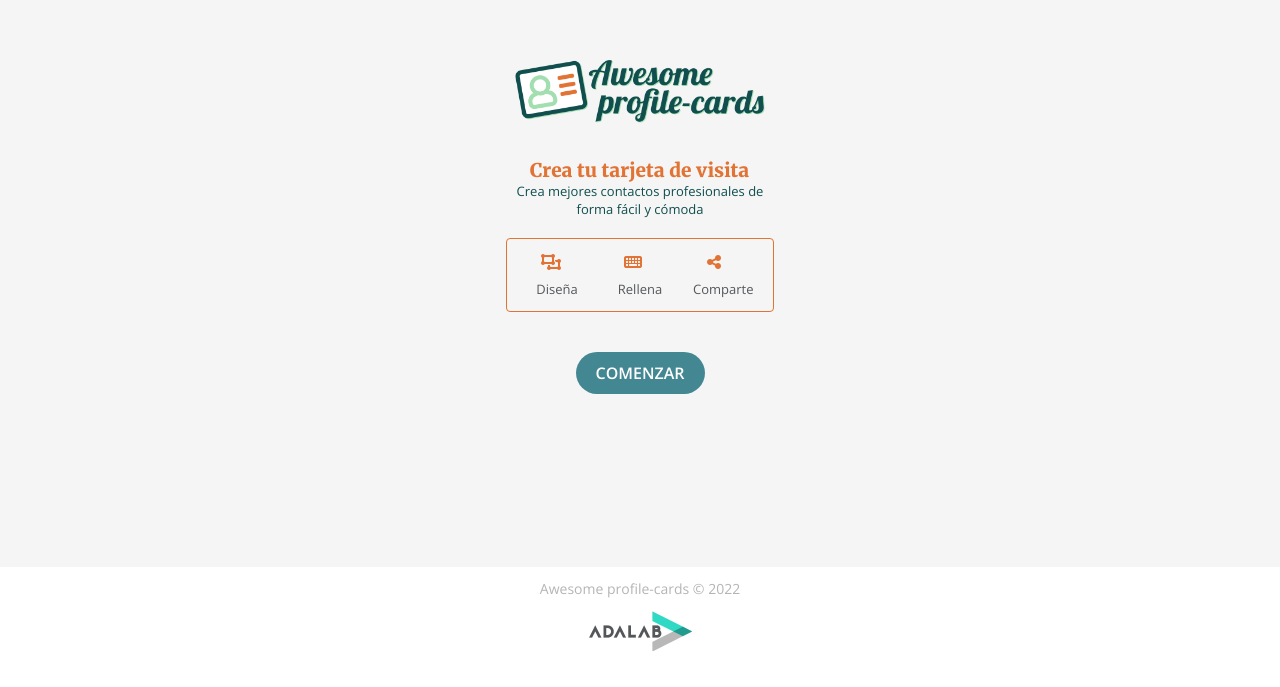
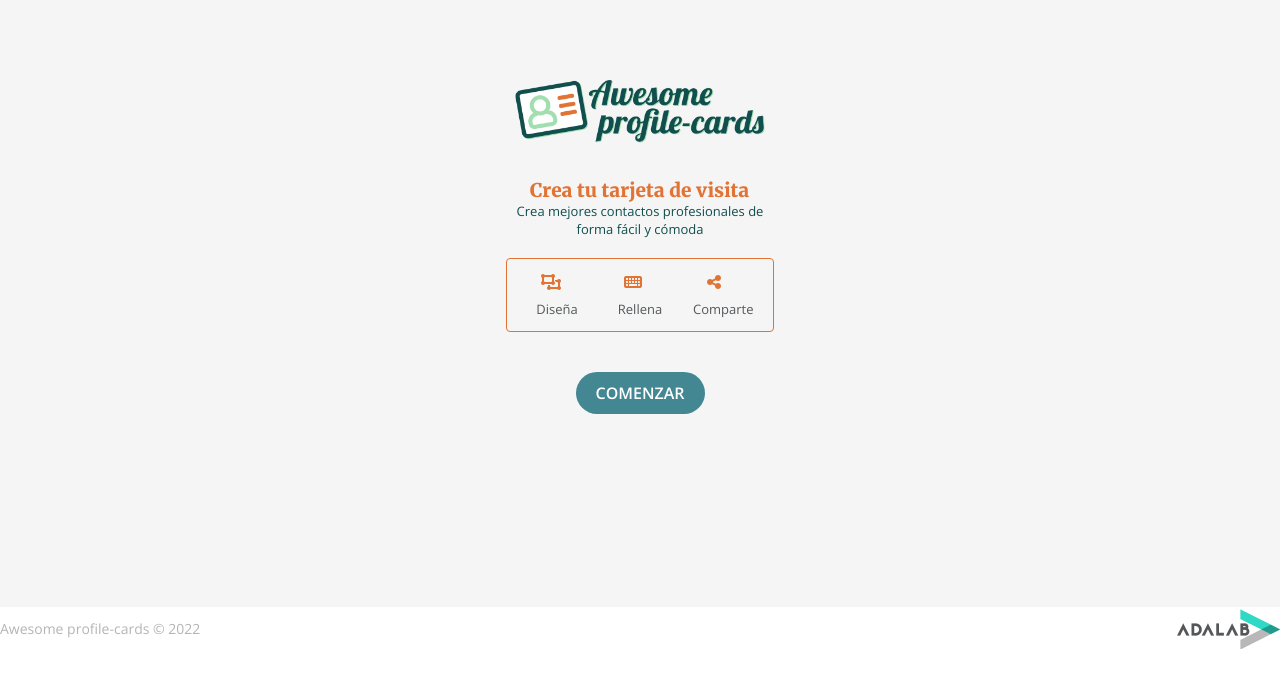
Before and after one commit to Adalab/project-promo-p-module-2-team-4, a website: page src/html/index.html in a window 1280 px wide. Shown: the part 113-800 px from the top of the page. Drawn offline with nearby package versions, Linux system fonts and the light colour scheme; files that its build step writes are made by us from their sources; files whose address does not match are found by name.

Commit message:
add last changes

```diff
--- a/src/scss/layout/_footer.scss
+++ b/src/scss/layout/_footer.scss
@@ -3,11 +3,18 @@
   flex-direction: column;
   justify-content: center;
   align-items: center;
-
-  @media all and (min-width: 768px) {
+}
+@media (min-width: 768px) {
+  .footer {
+    display: flex;
+    flex-direction: row;
+    justify-content: space-between;
+    align-items: center;
+  }
+  .small_text {
+    margin-top: 20px;
   }
 }
-
 .small_text {
   color: $colorBrownishGrey;
   opacity: 0.5;
--- a/src/scss/layout/_main_landing.scss
+++ b/src/scss/layout/_main_landing.scss
@@ -5,6 +5,15 @@
   justify-content: center;
   align-items: center;
   height: 85vh;
+}
+
+@media (min-width: 768px) {
+  .mainLanding {
+    height: 90vh;
+  }
+  .landing__button {
+    margin-top: 90px;
+  }
 }
 
 .landing__img1 {
```
